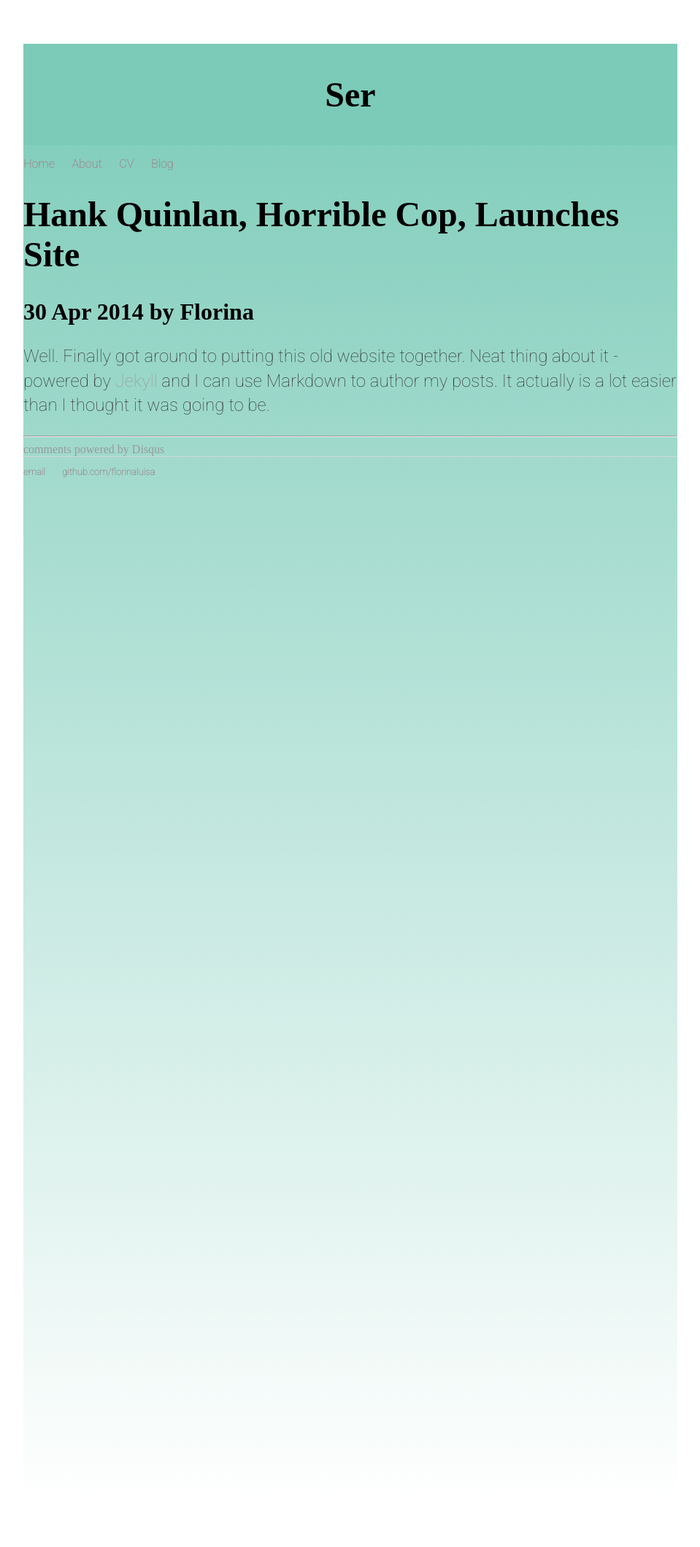
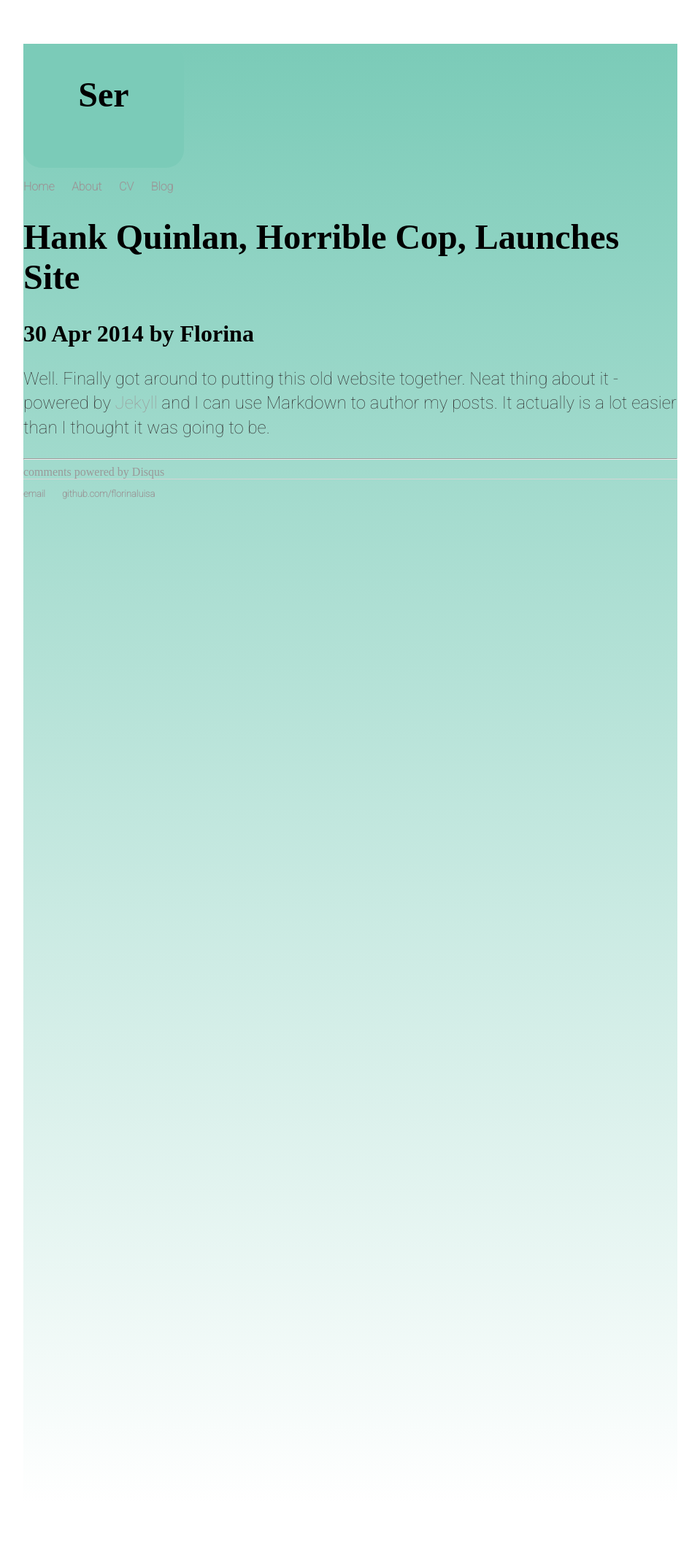
Before and after one commit to Florinaluisa/Test.io, a Jekyll site: the page built from _posts/2014-04-30-hank-quinlan-site-launched.md, in a window 1280 px wide. Shown: the whole page at 73% size, without its empty margins (160-1119 px from the left). Built offline with Jekyll 4.4.1, drawn with Linux system fonts in a browser that asks for light colours; some web fonts are replaced; comment, search, counter and statistics services are not loaded.

Commit message:
Update default.html

```diff
--- a/_layouts/default.html
+++ b/_layouts/default.html
@@ -9,7 +9,7 @@
 		</head>
 		<body>
 			<div id="grad">
-			<div class="header">
+			<div class="header" id="rcorners">
 				<h1> Ser </h1>
 			</div>
 
```
